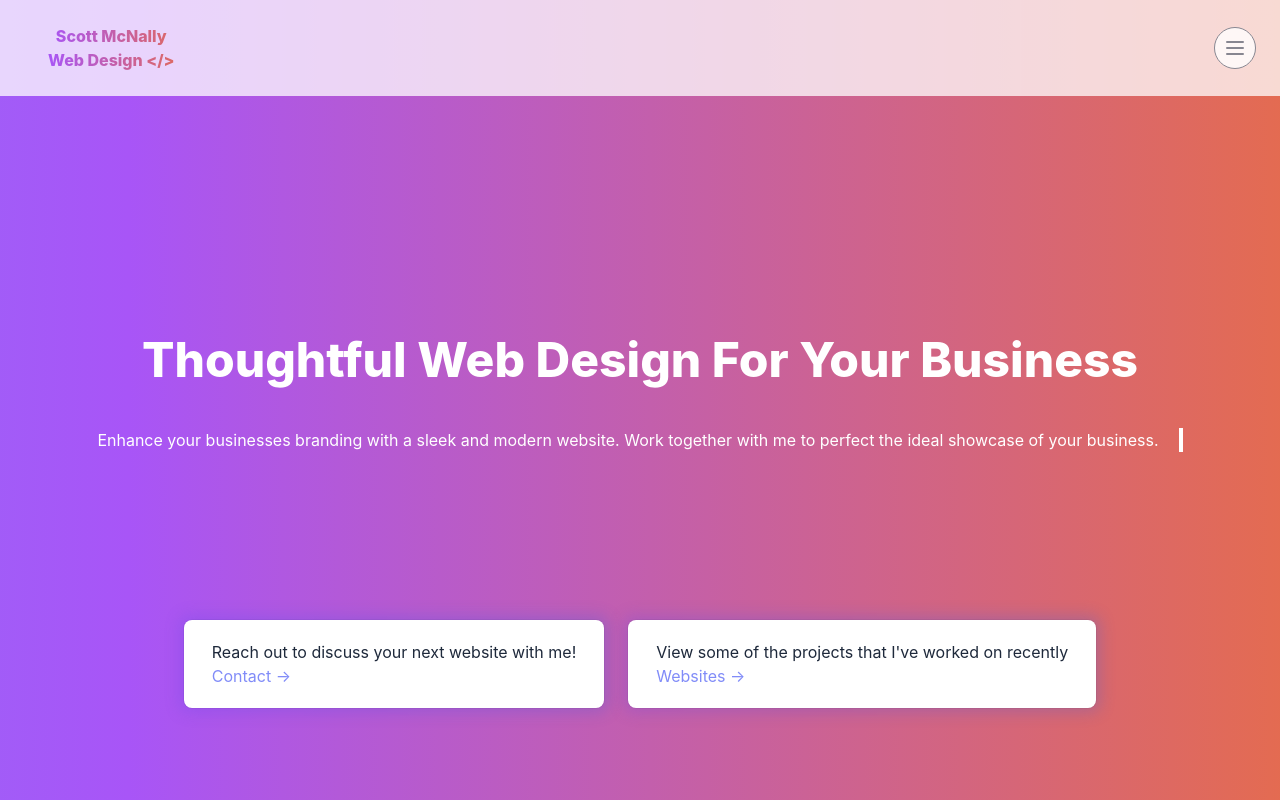
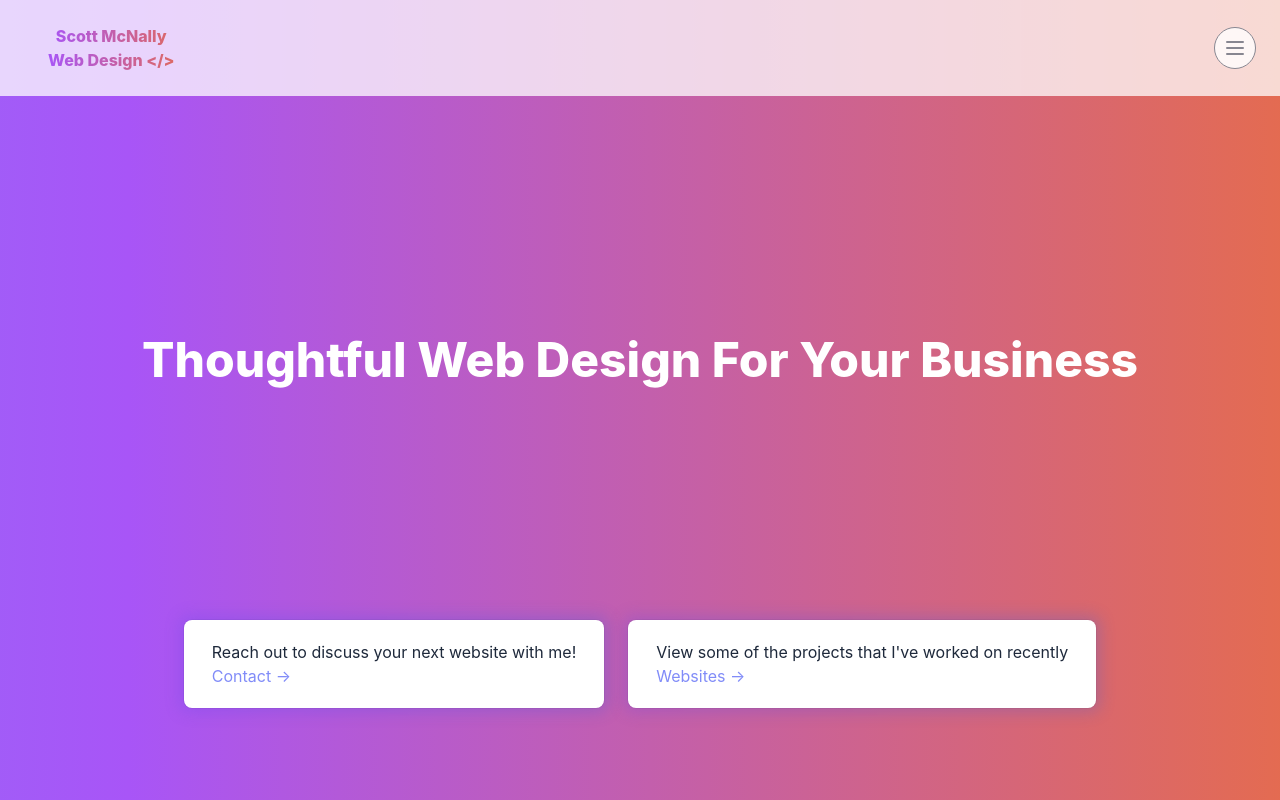
Before and after one commit to scottmcn204/scottmcnallyweb, a React (Create React App) app: page / in a window 1280 px wide. Shown: the top 800 px of the page. Built offline with nearby package versions, Linux system fonts and the light colour scheme.

Commit message:
added animation

```diff
--- a/src/App.js
+++ b/src/App.js
@@ -130,17 +130,9 @@ function App() {
               <div className='text-center   p-8 text-white font-extrabold text-4xl md:text-5xl  z-80'>
                   Thoughtful Web Design For Your Business
               </div>
-              <p className=' border-r-4 border-r-white pr-5 text-center text-white m-3 animation-typing'>
+              <p className=' lg:border-r-4 lg:border-r-white lg:pr-5 text-center text-white m-3 lg:animate-typing lg:whitespace-nowrap lg:overflow-hidden'>
                 Enhance your businesses branding with a sleek and modern website. Work together with me to perfect the ideal showcase of your business.
               </p>
-              {/* <div>
-                <div className='text-center p-4 mt-2'>
-                  <div className='bg-purple-700 text-white p-3 mx-4 rounded-t-xl  '>Enhance your businesses branding with a sleek and modern website<br/></div>
-                  <div className='bg-purple-500 text-white p-3 mx-4    '>Work together to perfect the ideal showcase of your business<br/></div>
-                  <div className='bg-blue-500 text-white p-3 mx-4  '>Have complete customisation input<br/></div>
-                  <div className='bg-blue-400 text-white p-3 mx-4  rounded-b-xl '>Get in touch to discuss your next website</div>
-                </div>
-              </div> */}
             </div>
          </div>
          <div className='h-56'></div>
--- a/tailwind.config.js
+++ b/tailwind.config.js
@@ -13,7 +13,7 @@ module.exports = {
         'gradient-y':'gradient-y 15s ease infinite',
         'gradient-xy':'gradient-xy 10s ease infinite',
         'typewriter': "typewriter 2s steps(11) forwards",
-        'typing': "typing 2s steps(20) infinite, blink .7s infinite"
+        'typing': "typing 4s steps(60) , blink .7s infinite"
     },
     'keyframes': {
         'gradient-y': {
```
